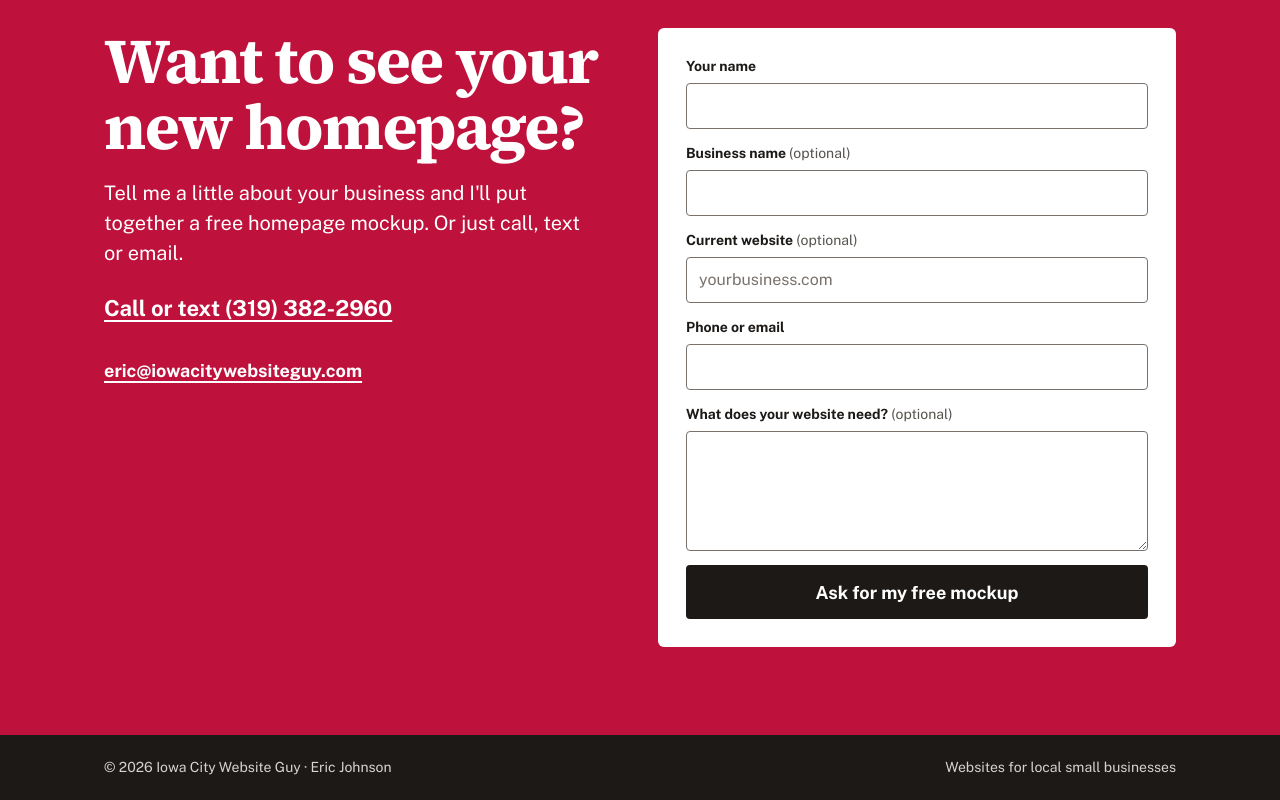
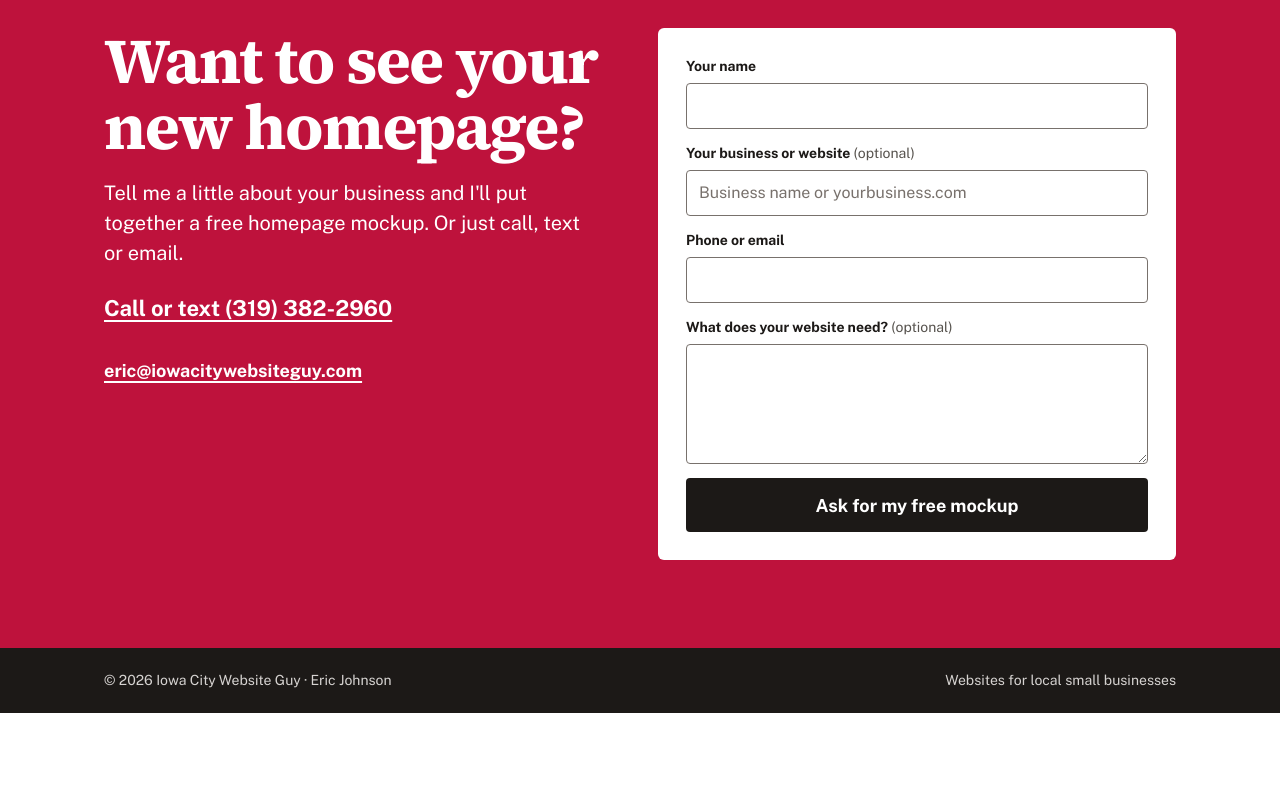
Before and after one commit to onetwothreebutter/iowacitywebsiteguy, a website: page index.html in a window 1280 px wide. Shown: the part 4257-5057 px from the top of the page. After the commit the page ends 4970 px from the top, so only its background shows below. Drawn offline with nearby package versions, Linux system fonts and the light colour scheme.

Commit message:
Combine business name and website into one form field
Co-Authored-By: Claude Opus 5.5 <noreply@anthropic.com>
Claude-Session: https://claude.ai/code/session_016ninuuKRwYWcZE2zcWHymj

```diff
--- a/index.html
+++ b/index.html
@@ -495,11 +495,8 @@ h2 { font-size: clamp(2.5rem, 6vw, 4.5rem); line-height: 1.05; letter-spacing: -
         <label><span>Your name</span>
           <input type="text" name="name" autocomplete="name" required>
         </label>
-        <label><span>Business name <span class="optional">(optional)</span></span>
-          <input type="text" name="business" autocomplete="organization">
-        </label>
-        <label><span>Current website <span class="optional">(optional)</span></span>
-          <input type="text" name="website" inputmode="url" autocomplete="url" placeholder="yourbusiness.com" spellcheck="false" autocapitalize="off">
+        <label><span>Your business or website <span class="optional">(optional)</span></span>
+          <input type="text" name="business" autocomplete="organization" placeholder="Business name or yourbusiness.com">
         </label>
         <label><span>Phone or email</span>
           <input type="text" name="contact" autocomplete="email" required>
```
Also changed, not shown: tests/contact-form.spec.js (+4 -6 lines).
